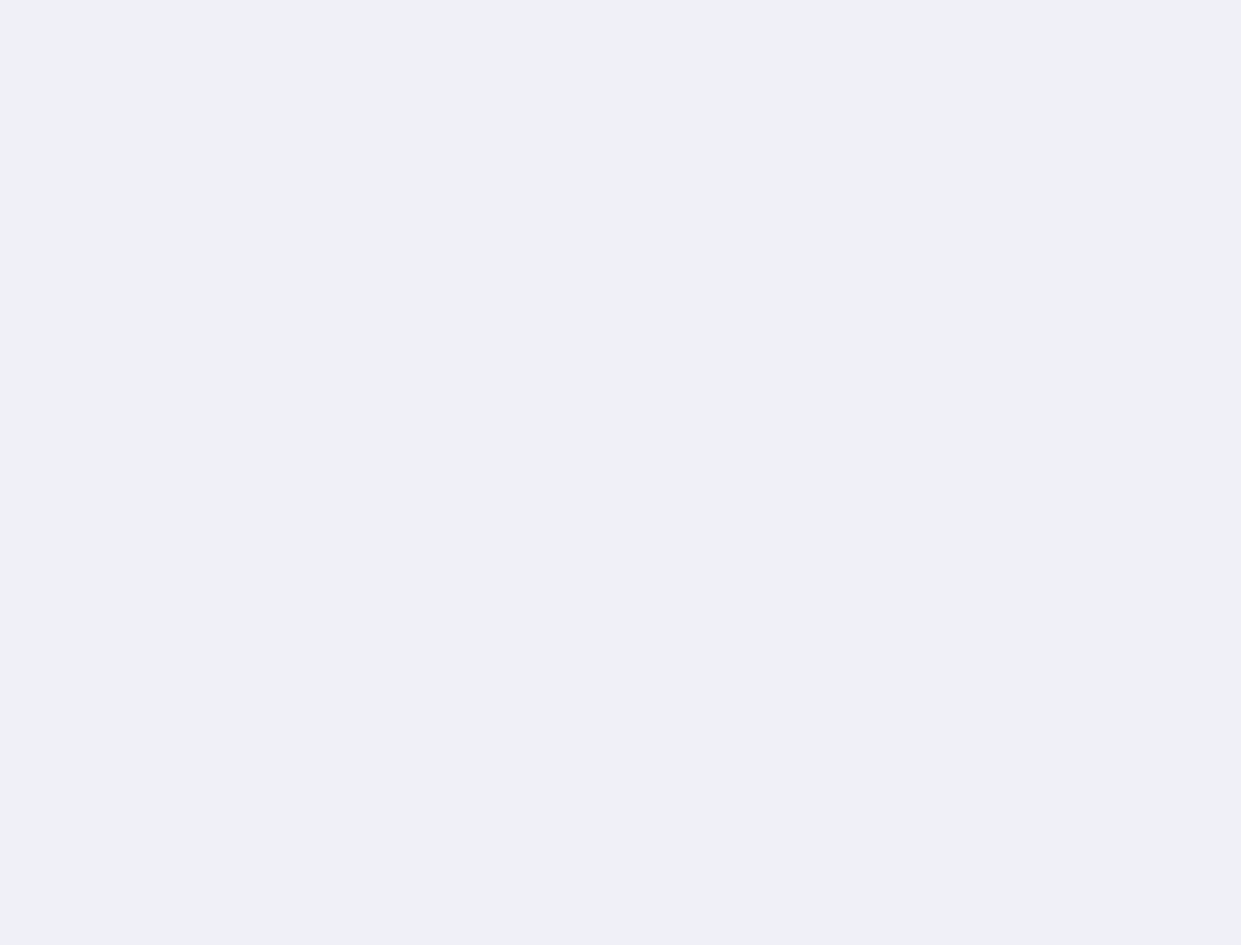
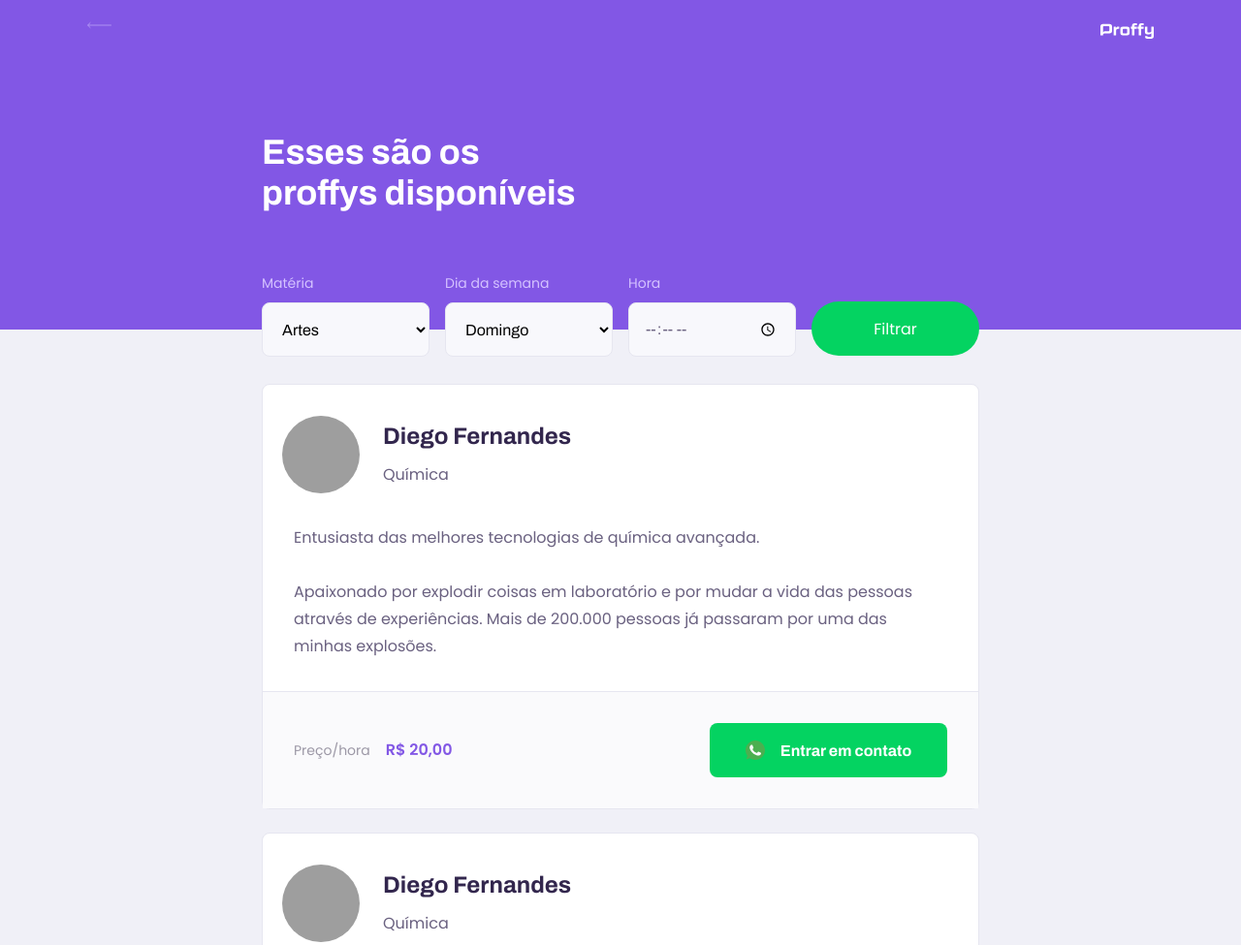
Before and after one commit to josefloresgabriel/NextLevelWeek-02, a plain HTML site: page study.html in a window 1280 px wide. Shown: the top 975 px of the page at 97% size. Before the commit the page ends 800 px from the top, so only its background shows below. Drawn offline with Linux system fonts and the light colour scheme; grey boxes are pictures that could not be loaded.

Commit message:
update day 02

```diff
--- a/study.html
+++ b/study.html
@@ -11,8 +11,98 @@
 <body id="page-study">
     <div id="container">
         <header class="page-header">
+            <div class="top-bar-container">
+                <a href="/">
+                <img src="/images/icons/back.svg" alt="Voltar">
+                </a>
+                <img src="/images/logo.svg" alt="Proffy">
+            </div>
 
+            <div class="header-content">
+                <strong>Esses são os proffys disponíveis</strong>
+                <form id="search-teachers">
+                    <div class="select-block">
+                        <label for="subject">Matéria</label>
+                        <select name="subject" id="subject">
+                            <option value="" disabled="" hidden="">Selecione uma opção</option>
+                            <option value="1">Artes</option>
+                            <option value="2">Biologia</option>
+                            <option value="3">Ciências</option>
+                            <option value="4">Educação Física</option>
+                            <option value="5">Física</option>
+                            <option value="6">Geografia</option>
+                            <option value="7">História</option>
+                            <option value="8">Matemática</option>
+                            <option value="9">Português</option>
+                            <option value="10">Química</option>
+                        </select>
+                    </div>
+                    <div class="select-block">
+                        <label for="weekday">Dia da semana</label>
+                        <select name="weekday" id="weekday">
+                            <option value="" disabled="" hidden="">Selecione uma opção</option>
+                            <option value="0">Domingo</option>
+                            <option value="1">Segunda-feira</option>
+                            <option value="2">Terça-feira</option>
+                            <option value="3">Quarta-feira</option>
+                            <option value="4">Quinta-feira</option>
+                            <option value="5">Sexta-feira</option>
+                            <option value="6">Sábado</option>
+                        </select>
+                    </div>
+                    <div class="input-block">
+                        <label for="time">Hora</label>
+                        <input name="time" id="time" type="time">
+                    </div>
+                    <button type="submit">Filtrar</button>
+                </form>
+            </div>
         </header>
+        <main>
+            <article class="teacher-item">
+                <header>
+                    <img
+                        src="https://avatars2.githubusercontent.com/u/2254731?s=460&amp;u=0ba16a79456c2f250e7579cb388fa18c5c2d7d65&amp;v=4"
+                        alt="Diego Fernandes">
+                    <div>
+                        <strong>Diego Fernandes</strong>
+                        <span>Química</span>
+                    </div>
+                </header>
+
+                <p>Entusiasta das melhores tecnologias de química avançada.<br><br>Apaixonado por explodir coisas em laboratório e por mudar a vida das pessoas através de experiências. Mais de 200.000 pessoas já passaram por uma das minhas explosões.</p>
+
+                <footer>
+                    <p>Preço/hora<strong>R$ 20,00</strong>
+                    </p>
+                    <button type="button">
+                        <img src="/images/icons/whatsapp.svg" alt="Whatsapp">Entrar em contato
+                    </button>
+                </footer>
+            </article>
+
+            <article class="teacher-item">
+                <header>
+                    <img
+                        src="https://avatars2.githubusercontent.com/u/2254731?s=460&amp;u=0ba16a79456c2f250e7579cb388fa18c5c2d7d65&amp;v=4"
+                        alt="Diego Fernandes">
+                    <div>
+                        <strong>Diego Fernandes</strong>
+                        <span>Química</span>
+                    </div>
+                </header>
+
+                <p>Entusiasta das melhores tecnologias de química avançada.<br><br>Apaixonado por explodir coisas em laboratório e por mudar a vida das pessoas através de experiências. Mais de 200.000 pessoas já passaram por uma das minhas explosões.</p>
+
+                <footer>
+                    <p>Preço/hora<strong>R$ 20,00</strong>
+                    </p>
+                    <button type="button">
+                        <img src="/images/icons/whatsapp.svg" alt="Whatsapp">Entrar em contato
+                    </button>
+                </footer>
+            </article>
+        </main>
     </div>
 </body>
 </html>
--- a/styles/partials/page-study.css
+++ b/styles/partials/page-study.css
@@ -0,0 +1,273 @@
+#page-study #container {
+    width: 100vw;
+    height: 100vh;
+}
+
+.page-header {
+    background-color: var(--color-primary);
+    display: flex;
+    flex-direction: column;
+}
+
+.page-header .top-bar-container {
+    width: 90%;
+    display: flex;
+    align-items: center;
+    justify-content: space-between;
+    margin-left: auto;
+    margin-right: auto;
+    padding: 1.6rem 0;
+}
+
+.page-header .top-bar-container a {
+    height: 3.2rem;
+    transition: opacity 0.2s;
+}
+
+.page-header .top-bar-container a:hover {
+    opacity: 0.6;
+}
+
+.page-header .top-bar-container img {
+    height: 1.6rem;
+}
+
+.page-header .header-content {
+    width: 90%;
+    margin: 3.2rem auto;
+    position: relative;
+}
+
+.page-header .header-content strong {
+    font-weight: bold;
+    font-size: 3.6rem;
+    font-family: Archivo;
+    color: var(--color-title-in-primary);
+    line-height: 4.2rem;
+}
+
+#search-teachers {
+    margin-top: 3.2rem;
+}
+
+#search-teachers label {
+    color: var(--color-text-in-primary);
+}
+
+#search-teachers .select-block {
+    margin-bottom: 1.4rem;
+}
+
+#search-teachers button {
+    width: 100%;
+    height: 5.6rem;
+    background: var(--color-secondary);
+    color: var(--color-button-text);
+    border: 0;
+    border-radius: 8rem;
+    cursor: pointer;
+    font: 700 1.6 rem Archivo;
+    display: flex;
+    align-items: center;
+    justify-content: center;
+    transition: background 0.2s;
+    margin-top: 3.2rem;
+}
+
+#search-teachers button:hover {
+    background-color: var(--color-secondary-dark);
+}
+
+.select-block label, .input-block label {
+    font-size: 1.4rem;
+    color: var(--color-text-complement);
+}
+
+.input-block input, .select-block select {
+    width: 100%;
+    height: 5.6rem;
+    margin-top: 0.8rem;
+    border-radius: 0.8rem;
+    background: var(--color-input-background);
+    border: 1px solid var(--color-line-in-white);
+    outline: 0;
+    padding: 0 1.6rem;
+    font: 1.6rem Archivo;
+}
+
+.input-block {
+    position: relative;
+}
+
+.input-block:focus-within::after {
+    content: "";
+    width: calc(100% - 3.2rem);
+    background: var(--color-primary-light);
+    height: 2px;
+    position: absolute;
+    left: 1.6rem;
+    bottom: 0;
+}
+
+#page-study main {
+    margin: 3.2rem auto;
+    width: 90%;
+}
+
+.teacher-item {
+    background-color: var(--color-box-base);
+    border: 1px solid var(--color-line-in-white);
+    border-radius: 0.8rem;
+    margin-top: 2.4rem;
+}
+
+.teacher-item header {
+    padding: 3.2rem 2rem;
+    display: flex;
+    align-items: center;
+}
+
+.teacher-item header img {
+    width: 8rem;
+    height: 8rem;
+    border-radius: 50%;
+}
+
+.teacher-item header div {
+    margin-left: 2.4rem;
+}
+
+.teacher-item header div strong {
+    font-weight: bold;
+    font-size: 2.4rem;
+    font-family: Archivo;
+    display: block;
+    color: var(--color-text-title);
+}
+
+.teacher-item header div span {
+    font-size: 1.6rem;
+    display: block;
+    margin-top: 1.4rem;
+}
+
+.teacher-item > p {
+    padding: 0 2rem;
+    font-size: 1.6rem;
+    line-height: 2.8rem;
+}
+
+.teacher-item footer {
+    padding: 3.2rem 2rem;
+    background: var(--color-box-footer);
+    border-top: 1px solid var(--color-line-in-white);
+    margin-top: 3.2rem;
+    display: flex;
+    align-items: center;
+    justify-content: space-between;
+}
+
+.teacher-item footer p {
+    font-size: 1.4rem;
+    line-height: 2.4rem;
+    color: var(--color-text-complement);
+
+}
+
+.teacher-item footer p strong{
+    font-size: 1.6rem;
+    color: var(--color-primary);
+    display: block;
+}
+
+.teacher-item footer button {
+    width: 20rem;
+    height: 5.6rem;
+    background: var(--color-secondary);
+    border: 0;
+    border-radius: 0.8rem;
+    cursor: pointer;
+    font: bold 1.4rem Archivo;
+    display: flex;
+    align-items: center;
+    justify-content: space-evenly;
+    text-decoration: none;
+    transition: background 0.2s;
+    margin-left: 1.6rem;
+    outline: none;
+    color: var(--color-button-text);
+}
+
+.teacher-item footer button:hover {
+    background-color: var(--color-secondary-dark);
+}
+
+@media (min-width:700px) {
+    #page-study #container {
+        max-width: 100vw;
+    }
+
+    .page-header {
+        height: 340px;
+    }
+
+    .page-header .top-bar-container {
+        max-width: 1100px;
+    }
+
+    .page-header .header-content {
+        max-width:740px ;
+        margin: 0 auto;
+        flex: 1 1;
+        padding-bottom: 48px;
+        display: flex;
+        flex-direction: column;
+        justify-content: center;
+    }
+
+    .page-header .header-content strong {
+        max-width: 350px;
+    }
+
+    .teacher-item .header,
+    .teacher-item footer {
+        padding: 32px;
+    }
+
+    #search-teachers {
+        display: grid;
+        grid-template-columns: repeat(4, 1fr);
+        gap: 16px;
+        position: absolute;
+        bottom: -28px;
+    }
+
+    #page-study main {
+        padding: 32px 0;
+        max-width: 740px;
+        margin: 0 auto;
+    }
+
+    #search-teachers .select-block {
+        margin-bottom: 0;
+    }
+
+    .teacher-item > p {
+        padding: 0 32px;
+    }
+
+    .teacher-item footer p strong {
+        display: initial;
+        margin-left: 16px;
+    }
+
+    .teacher-item footer button {
+        width: 245px;
+        font-size: 16px;
+        justify-content: center;
+    }
+
+    .teacher-item footer button img {
+        margin-right: 16px;
+    }
+}
```
